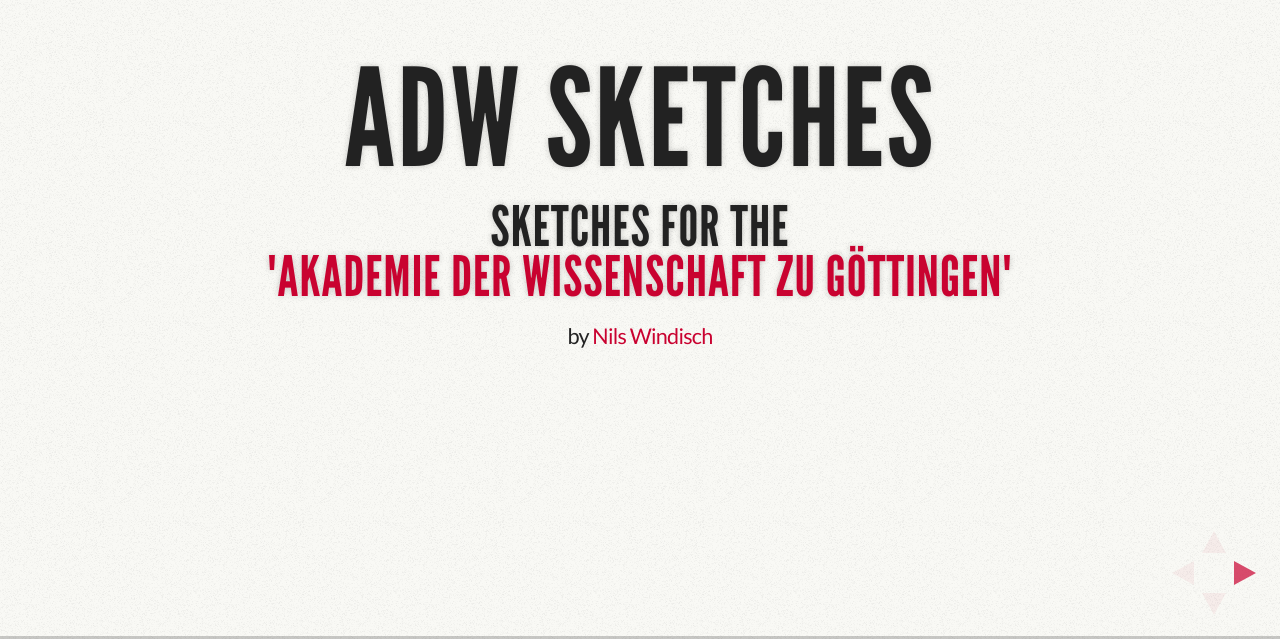
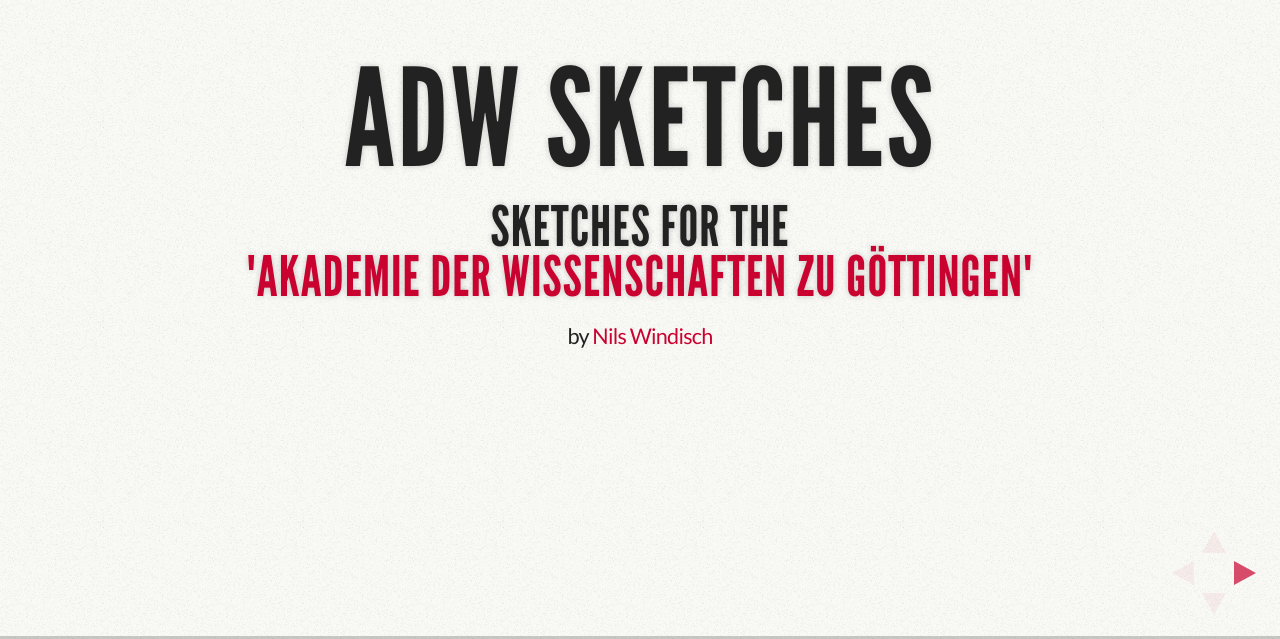
Before and after one commit to subugoe/adw-sketches, a website: page index.html in a window 1280 px wide. Shown: the part 161-800 px from the top of the page. Drawn offline with Linux system fonts and the light colour scheme.

Commit message:
[FIX] typo

```diff
--- a/index.html
+++ b/index.html
@@ -35,7 +35,7 @@
 			<div class="slides">
 				<section>
 					<h1>AdW Sketches</h1>
-					<h3>Sketches for the<br><a href="http://adw-goe.de/">"Akademie der Wissenschaft zu Göttingen"</a></h3>
+					<h3>Sketches for the<br><a href="http://adw-goe.de/">"Akademie der Wissenschaften zu Göttingen"</a></h3>
 					<p>
 						<small>by <a href="http://nilswindisch.de">Nils Windisch</a></small>
 					</p>
```
